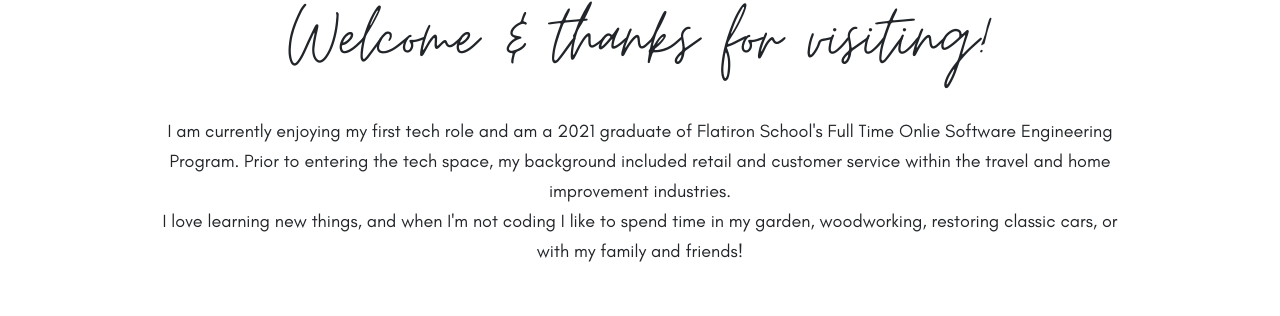
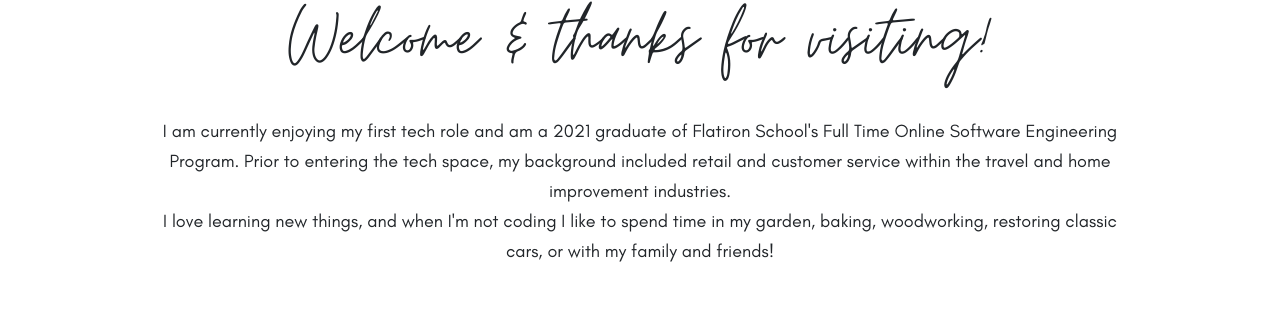
Before and after one commit to HeartyRhombus/HeartyRhombus.github.io, a React (Create React App) app: page / in a window 1280 px wide. Shown: the part 560-876 px from the top of the page. Built offline with nearby package versions, Linux system fonts and the light colour scheme.

Commit message:
correct spelling error & add hobby

```diff
--- a/src/components/AboutComponent.js
+++ b/src/components/AboutComponent.js
@@ -1,15 +1,19 @@
-import React, { Component } from 'react';
+import React, { Component } from "react"
 
 class AboutComponent extends Component {
-    render() {
-        return (
-            <div id="me_description">
-                I am currently enjoying my first tech role and am a 2021 graduate of Flatiron School's Full Time Onlie Software Engineering Program. Prior to entering the tech space, my background included retail and customer service within the travel and home improvement industries.
-                <br/>
-                I love learning new things, and when I'm not coding I like to spend time in my garden, woodworking, restoring classic cars, or with my family and friends!
-            </div>
-        );
-    }
+  render() {
+    return (
+      <div id="me_description">
+        I am currently enjoying my first tech role and am a 2021 graduate of
+        Flatiron School's Full Time Online Software Engineering Program. Prior
+        to entering the tech space, my background included retail and customer
+        service within the travel and home improvement industries.
+        <br />I love learning new things, and when I'm not coding I like to
+        spend time in my garden, baking, woodworking, restoring classic cars, or
+        with my family and friends!
+      </div>
+    )
+  }
 }
 
-export default AboutComponent;
+export default AboutComponent
```
